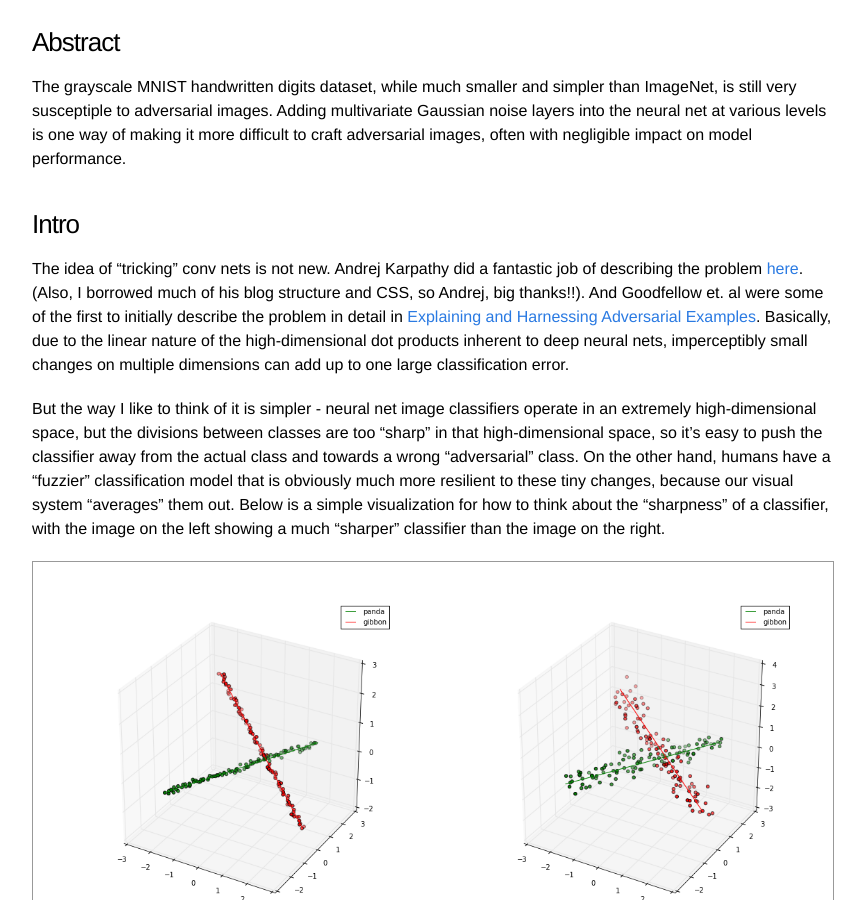
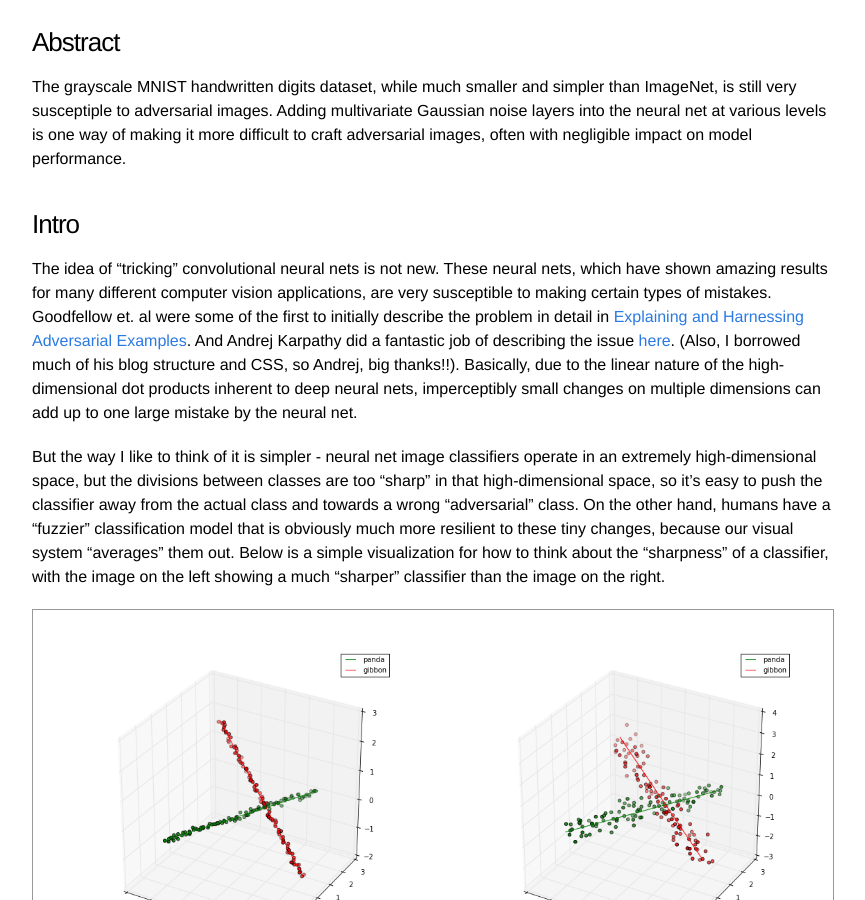
Before and after one commit to dalewis/dalewis.github.io, a Jekyll site: the page built from _posts/2017-04-03-adversarial-mnist.markdown, in a window 1280 px wide and 900 px high, scrolled down 662 px. Shown: the whole window, without its empty margins (208-1073 px from the left). Built offline with Jekyll 4.4.1, drawn with Linux system fonts in a browser that asks for light colours; formulas are drawn with MathJax 3.

Commit message:
Some intro updates.

```diff
--- a/_posts/2017-04-03-adversarial-mnist.markdown
+++ b/_posts/2017-04-03-adversarial-mnist.markdown
@@ -75,9 +75,9 @@ The grayscale MNIST handwritten digits dataset, while much smaller and simpler t
 
 ### Intro
 
-The idea of "tricking" conv nets is not new. Andrej Karpathy did a fantastic job of
-describing the problem [here](https://karpathy.github.io/2015/03/30/breaking-convnets/).
-(Also, I borrowed much of his blog structure and CSS, so Andrej, big thanks!!). And Goodfellow et. al were some of the first to initially describe the problem in detail in [Explaining and Harnessing Adversarial Examples](https://arxiv.org/abs/1412.6572). Basically, due to the linear nature of the high-dimensional dot products inherent to deep neural nets, imperceptibly small changes on multiple dimensions can add up to one large classification error.
+The idea of "tricking" convolutional neural nets is not new. These neural nets, which have shown amazing results for many different computer vision applications, are very susceptible to making certain types of mistakes. Goodfellow et. al were some of the first to initially describe the problem in detail in [Explaining and Harnessing Adversarial Examples](https://arxiv.org/abs/1412.6572). And Andrej Karpathy did a fantastic job of
+describing the issue [here](https://karpathy.github.io/2015/03/30/breaking-convnets/).
+(Also, I borrowed much of his blog structure and CSS, so Andrej, big thanks!!). Basically, due to the linear nature of the high-dimensional dot products inherent to deep neural nets, imperceptibly small changes on multiple dimensions can add up to one large mistake by the neural net.
 
 But the way I like to think of it is simpler - neural net image classifiers operate in an extremely high-dimensional space, but the divisions between classes are too "sharp" in that high-dimensional space, so it's easy to push the classifier away from the actual class and towards a wrong "adversarial" class. On the other hand, humans have a "fuzzier" classification model that is obviously much more resilient to these tiny changes, because our visual system "averages" them out. Below is a simple visualization for how to think about the "sharpness" of a classifier, with the image on the left showing a much "sharper" classifier than the image on the right.
 
```
